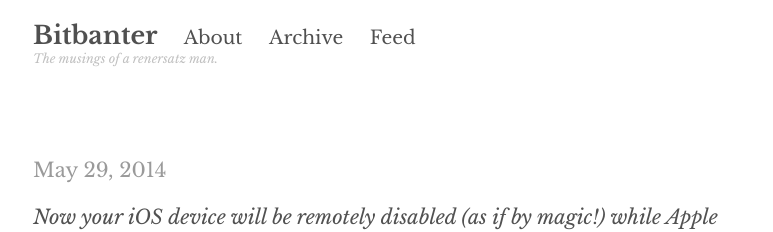
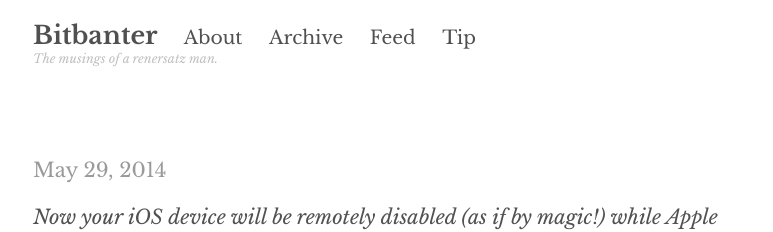
Before and after one commit to acityinohio/bitbanter-archive, a Jekyll site: the page built from index.html, in a window 1280 px wide. Shown: the top 232 px of the page, without its empty margins (247-1020 px from the left). Built offline with Jekyll 4.4.1, drawn with Linux system fonts in a browser that asks for light colours; Markdown is read by kramdown in place of the engine named in the settings; the list of posts is cut into pages by our own code.

Commit message:
add tip link to header

```diff
--- a/_layouts/default.html
+++ b/_layouts/default.html
@@ -14,6 +14,7 @@
 					{% for page in site.pages_list %}
 						&nbsp;&nbsp;&nbsp;<small><a href="{{ page[1]  }}">{{ page[0] }}</a></small>
 					{% endfor %}
+					  &nbsp;&nbsp;&nbsp;<small><a href="{{ site.author.btc }}">Tip</a></small>
 					<p>{{ site.tagline }}</p>
         </h3>
       </div>
```
